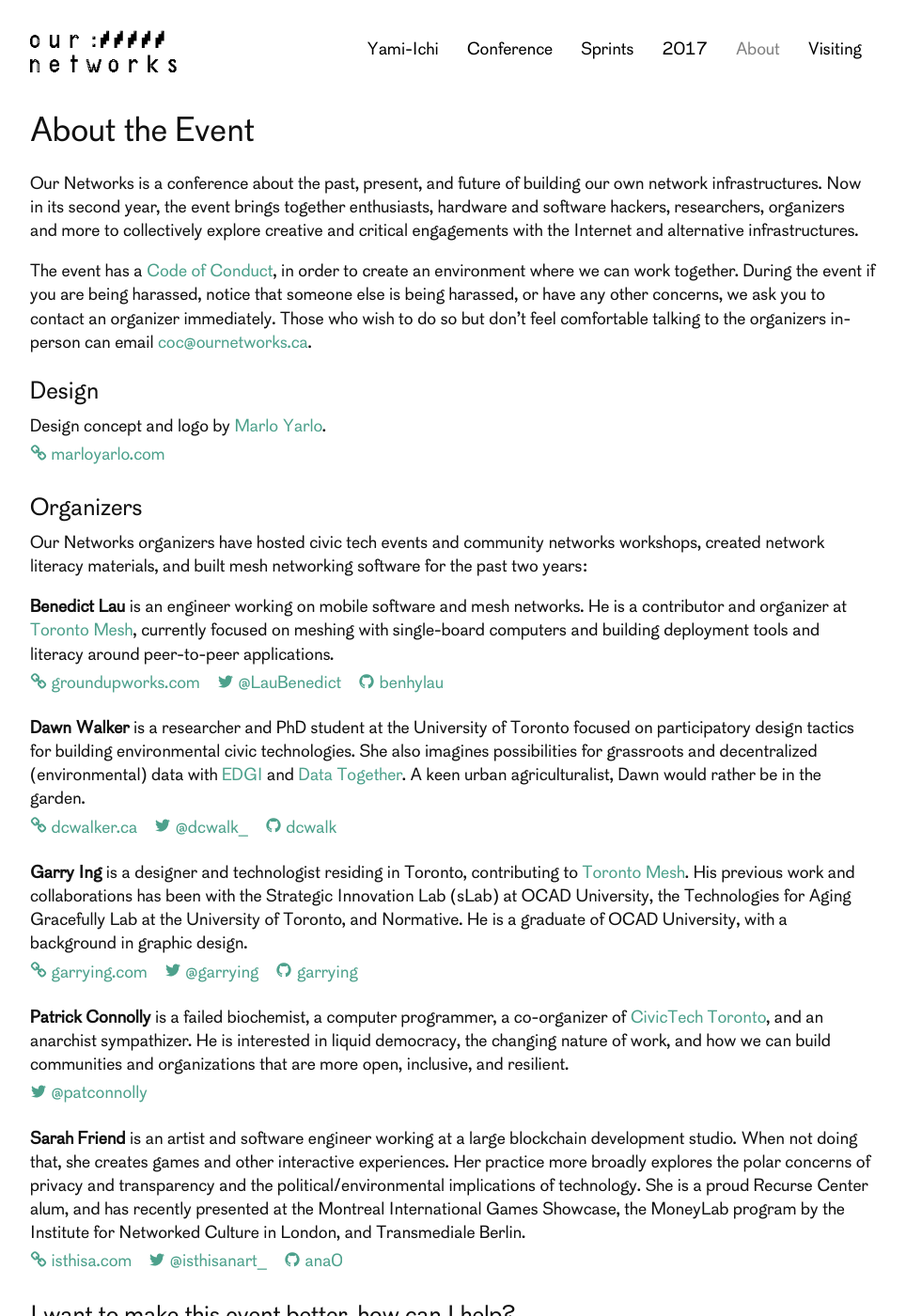
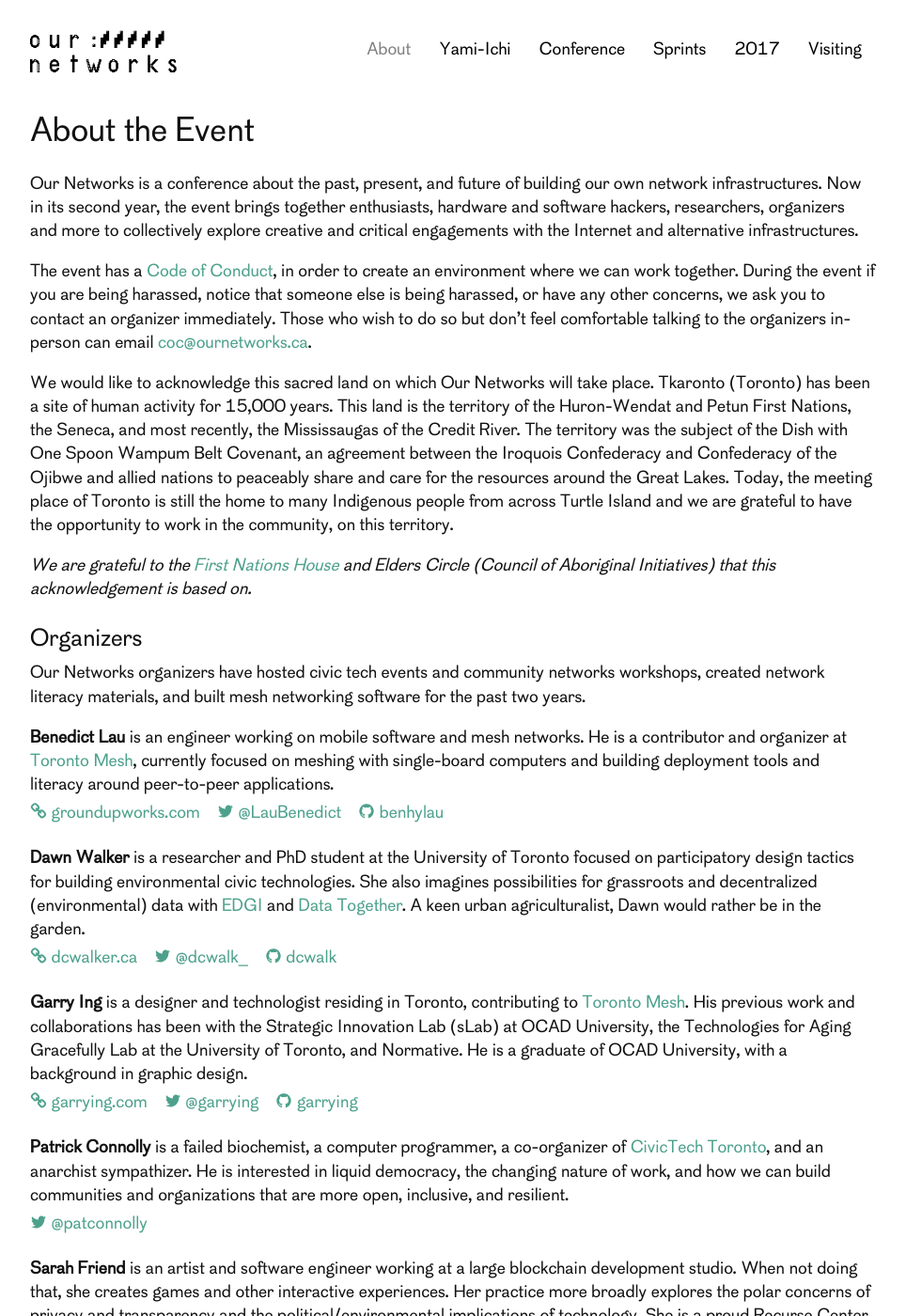
Before and after one commit to ournetworks/ournetworks.ca, a Jekyll site: the page built from about.md, in a window 1280 px wide and 1400 px high. Shown: the whole window at 94% size, without its empty margins (158-1122 px from the left). Built offline with Jekyll 4.4.1, drawn with Linux system fonts in a browser that asks for light colours; some of the changed text lies outside the part shown.

Commit message:
add land acknowledgement and restructure slightly

```diff
--- a/about.md
+++ b/about.md
@@ -10,19 +10,15 @@
 
 Our Networks is a conference about the past, present, and future of building our own network infrastructures. Now in its second year, the event brings together enthusiasts, hardware and software hackers, researchers, organizers and more to collectively explore creative and critical engagements with the Internet and alternative infrastructures.
 
-The event has a <a href="/code-of-conduct/">Code of Conduct</a>, in order to create an environment where we can work together. During the event if you are being harassed, notice that someone else is being harassed, or have any other concerns, we ask you to contact an organizer immediately. Those who wish to do so but don’t feel comfortable talking to the organizers in-person can email <a href="mailto:coc@ournetworks.ca">coc@ournetworks.ca</a>.
+The event has a <a href="/code-of-conduct/">Code of Conduct</a>, in order to create an environment where we can work together. During the event if you are being harassed, notice that someone else is being harassed, or have any other concerns, we ask you to contact an organizer immediately. Those who wish to do so but don’t feel comfortable talking to the organizers in-person can email [coc@ournetworks.ca](mailto:coc@ournetworks.ca).
 
-###  Design
+We would like to acknowledge this sacred land on which Our Networks will take place. Tkaronto (Toronto) has been a site of human activity for 15,000 years. This land is the territory of the Huron-Wendat and Petun First Nations, the Seneca, and most recently, the Mississaugas of the Credit River. The territory was the subject of the Dish with One Spoon Wampum Belt Covenant, an agreement between the Iroquois Confederacy and Confederacy of the Ojibwe and allied nations to peaceably share and care for the resources around the Great Lakes. Today, the meeting place of Toronto is still the home to many Indigenous people from across Turtle Island and we are grateful to have the opportunity to work in the community, on this territory.
 
-Design concept and logo by [Marlo Yarlo](http://www.marloyarlo.com/).
-
-<ul class="bio-sm-list">
-  <li class="bio-sm-list-item"><a href="http://www.marloyarlo.com/" target="_blank">{% include icons/link.svg %}&nbsp;marloyarlo.com</a></li>
-</ul>
+_We are grateful to the [First Nations House](https://www.studentlife.utoronto.ca/fnh) and Elders Circle (Council of Aboriginal Initiatives) that this acknowledgement is based on._
 
 ###  Organizers
 
-Our Networks organizers have hosted civic tech events and community networks workshops, created network literacy materials, and built mesh networking software for the past two years:
+Our Networks organizers have hosted civic tech events and community networks workshops, created network literacy materials, and built mesh networking software for the past two years.
 
 **Benedict Lau**{:#benhylau} is an engineer working on mobile software and mesh networks. He is a contributor and organizer at [Toronto Mesh](https://tomesh.net/), currently focused on meshing with single-board computers and building deployment tools and literacy around peer-to-peer applications.
 
@@ -62,6 +58,14 @@
   <li class="bio-sm-list-item"><a href="https://github.com/ana0" target="_blank">{% include icons/github.svg %}&nbsp;ana0</a></li>
 </ul>
 
+###  Design
+
+Design concept and logo by [Marlo Yarlo](http://www.marloyarlo.com/).
+
+<ul class="bio-sm-list">
+  <li class="bio-sm-list-item"><a href="http://www.marloyarlo.com/" target="_blank">{% include icons/link.svg %}&nbsp;marloyarlo.com</a></li>
+</ul>
+
 ### I want to make this event better, how can I help?
 
 You should consider [tabling at our Yami-ichi](/yami-ichi/) or [pitching a project for our Sprints](/2018/sprints/). We are [planning this event openly](https://github.com/ournetworks/2018) so you can also check tasks we are working on. If those activities don't appeal to you, we will need volunteers to help the event run smoothly--reach out to us at <a href="mailto:{{ site.email }}">{{ site.email }}</a> to be added to the volunteer list.
```
Also changed, not shown: other parts of about.md (+1 -1 lines).
